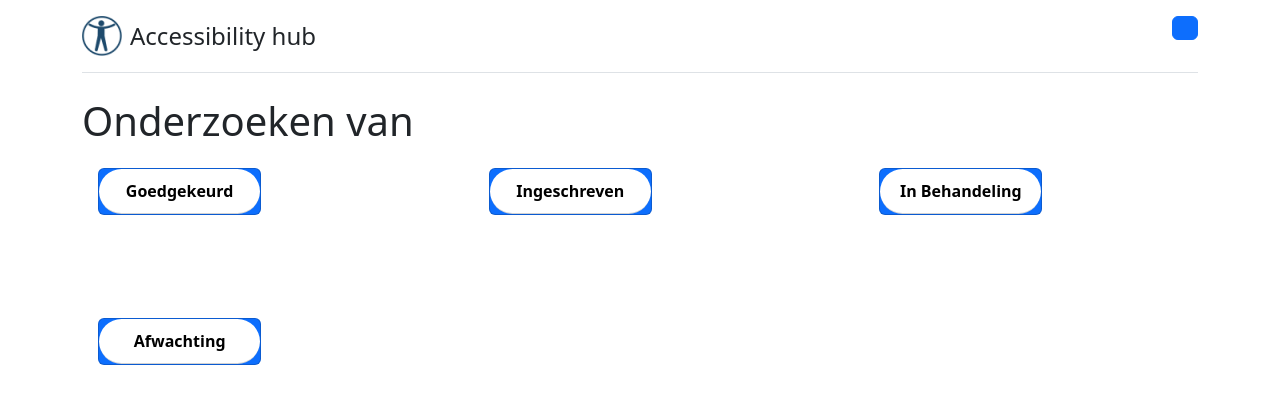
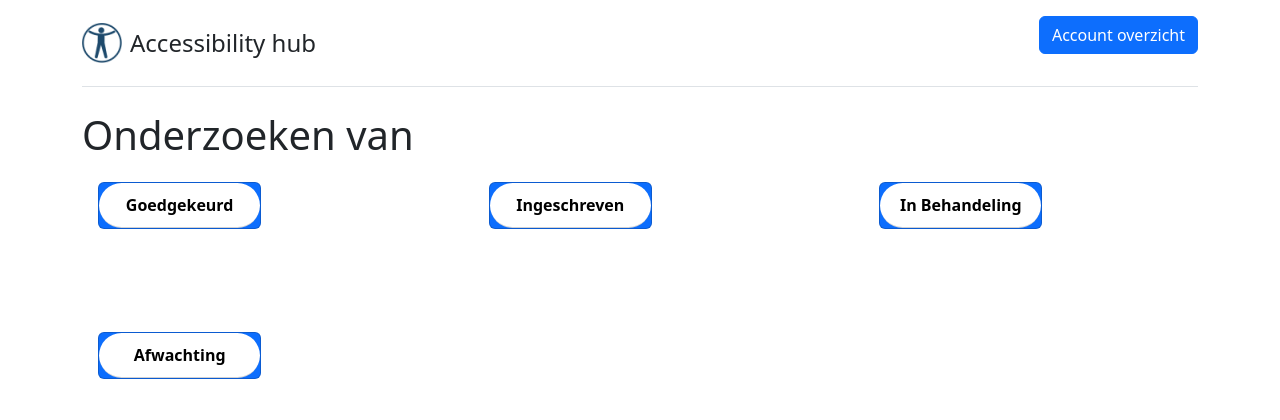
Before and after one commit to Wout-0981216/WP3-API-Testing, a Flask app: page /ervaringsdeskundige/onderzoek_overzicht in a window 1280 px wide. Shown: the top 420 px of the page. Run offline with Flask 3, Linux system fonts and the light colour scheme; the visitor is signed in with stand-in values (Sample User, id 1); data comes from the database, SQL or seed files in the repository; data that the repository does not hold is empty; some libraries are stand-ins or nearby versions.

Commit message:
onderzoeken on evd page load when you open the page

```diff
--- a/main/static/javascript/ervaringsdeskundige.js
+++ b/main/static/javascript/ervaringsdeskundige.js
@@ -114,6 +114,7 @@ function deelname(event) {
   }
 }
 $(document).ready(() => {
+  getResearches()
   // $("#beschikbaar-href").on("click", () => {
   //   console.log("beschikbaar clicked");
   //   $("#geregisteered").css({ display: "none" });
@@ -143,6 +144,7 @@ $(document).ready(() => {
     const tab = TAB_LIST[i];
     $(`#${tab}-href`).on("click", () => {
       console.log(`#${tab}-href`);
+      getResearches(tab)
       $(`#${tab}`).css({ display: "block" });
       // hIDE ALL OTHER TABES
       hideTab(TAB_LIST.filter((ele) => tab !== ele));
--- a/main/templates/onderzoek_overzicht.html
+++ b/main/templates/onderzoek_overzicht.html
@@ -4,7 +4,7 @@
 {% endblock %}
 
 {% block header %}
-<a href="{{ url_for('ervaringsdeskundige.view_account_details') }}" class="btn btn-primary mb-3">{{session["evd"]["gebruikersnaam"]}}</a>
+<a href="{{ url_for('ervaringsdeskundige.view_account_details') }}" class="btn btn-primary mb-3">Account overzicht</a>
 {% endblock %}
 
 {% block content %}
```
